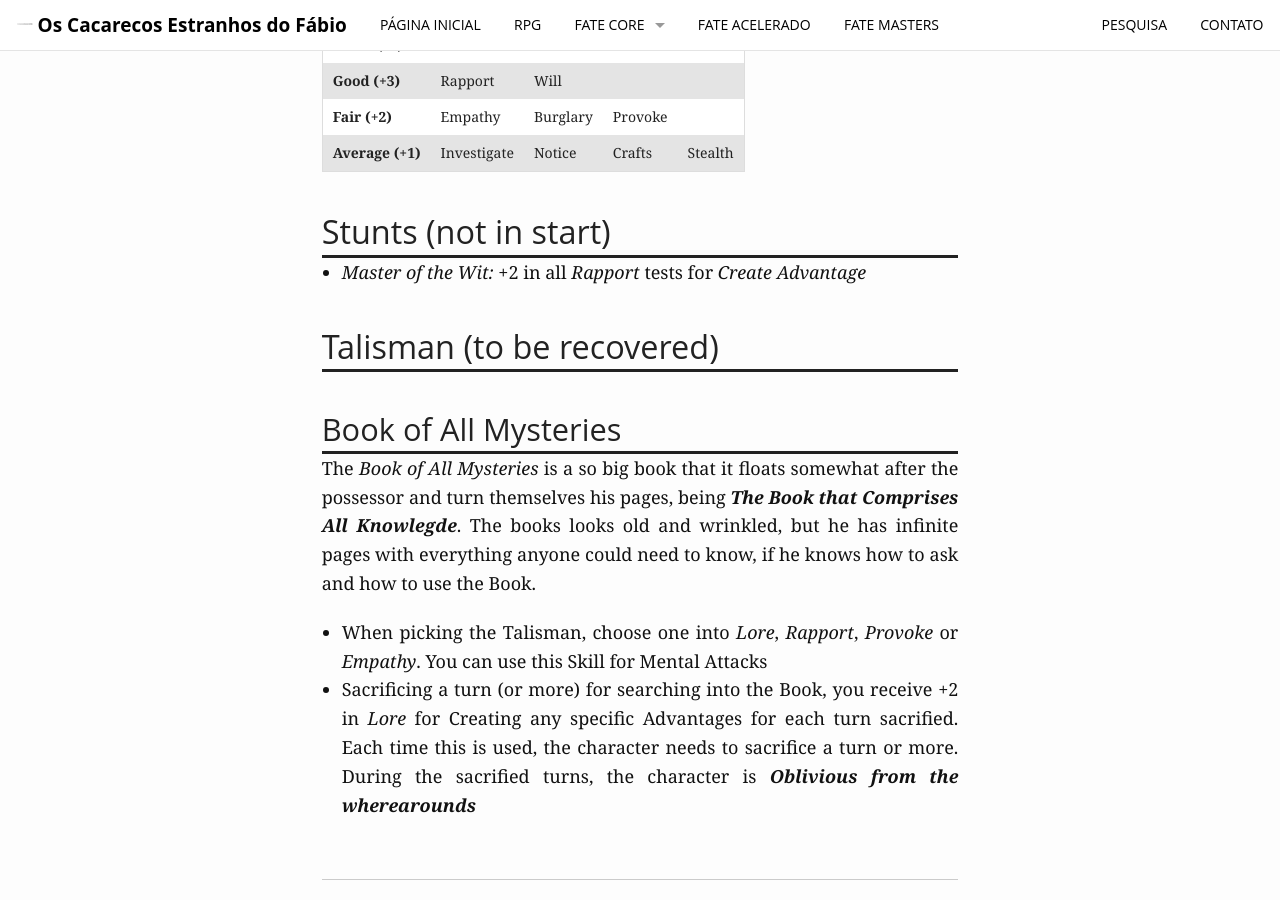
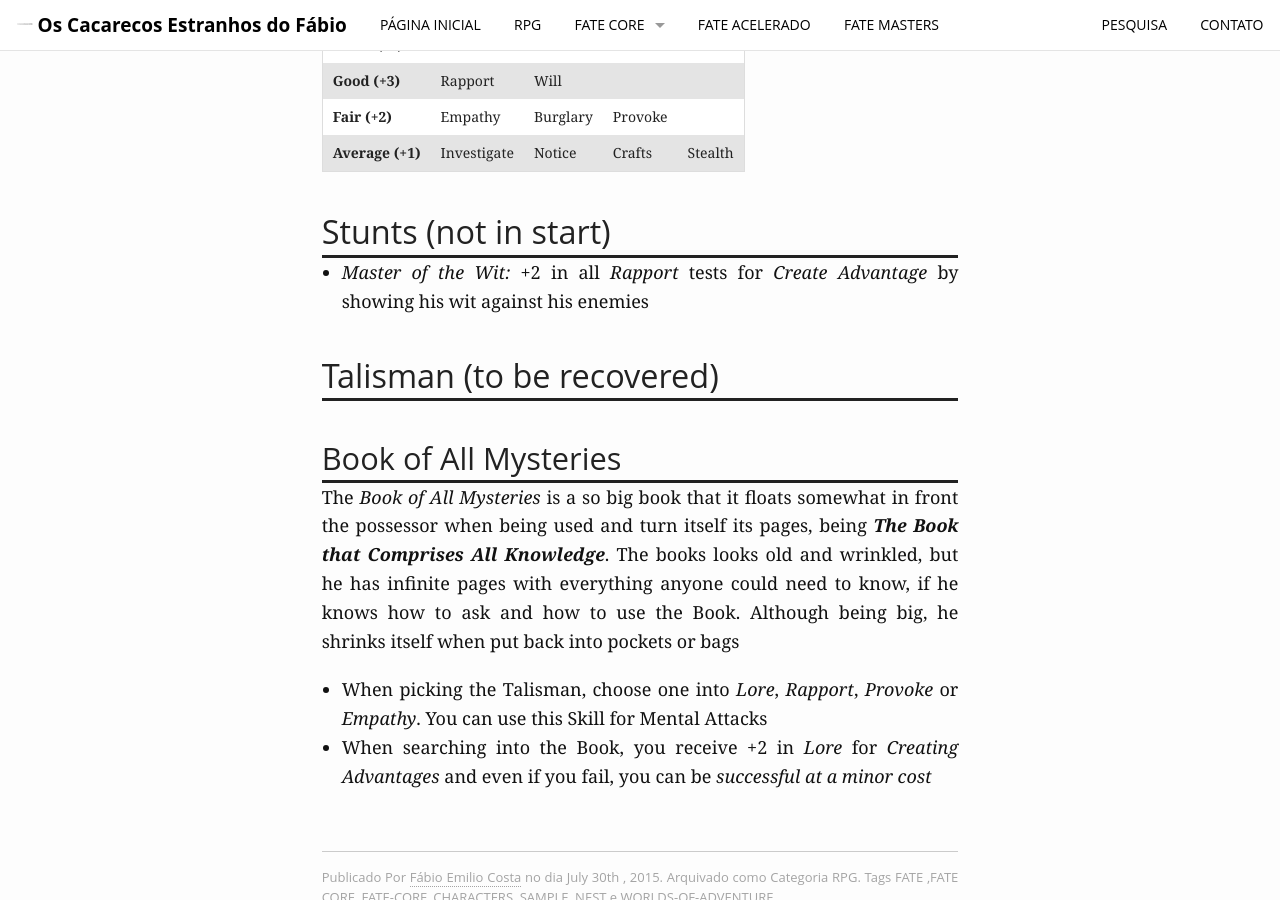
Before and after one commit to fabiocosta0305/fabiocosta0305.github.io-old, a Jekyll site: the page built from _posts/RPG/2015-07-30-NestChar.md, in a window 1280 px wide and 900 px high, scrolled down 1688 px. Built offline with Jekyll 4.4.1, drawn with Linux system fonts in a browser that asks for light colours.

Commit message:
Corrigido Personagem Exemplo de Nest

```diff
--- a/_posts/RPG/2015-07-30-NestChar.md
+++ b/_posts/RPG/2015-07-30-NestChar.md
@@ -74,24 +74,25 @@ the happier times, when confronting Evil was easy.
 
 ### Stunts (not in start)
 
-+ _Master of the Wit:_ +2 in all _Rapport_ tests for _Create Advantage_
++  _Master  of  the  Wit:_  +2 in  all  _Rapport_  tests  for  _Create
+  Advantage_ by showing his wit against his enemies
 
 ### Talisman (to be recovered)
 
 #### Book of All Mysteries
 
 The _Book of All  Mysteries_ is a so big book  that it floats somewhat
-after the possessor  and turn themselves his pages,  being _**The Book
-that Comprises All Knowlegde**_. The books looks old and wrinkled, but
-he has infinite pages with everything anyone could need to know, if he
-knows how to ask and how to use the Book.
+in front  the possessor  when being  used and  turn itself  its pages,
+being _**The  Book that Comprises  All Knowledge**_.  The  books looks
+old and  wrinkled, but  he has infinite  pages with  everything anyone
+could  need to  know,  if he  knows  how to  ask and  how  to use  the
+Book. Although being big, he shrinks itself when put back into pockets
+or bags
 
 +  When  picking the  Talisman,  choose  one into  _Lore_,  _Rapport_,
   _Provoke_ or _Empathy_. You can use this Skill for Mental Attacks
-+  Sacrificing a  turn  (or more)  for searching  into  the Book,  you
-  receive +2 in  _Lore_ for Creating any specific  Advantages for each
-  turn  sacrified. Each  time this  is  used, the  character needs  to
-  sacrifice a turn or more.  During the sacrified turns, the character
-  is _**Oblivious from the wherearounds**_
++   When  searching into  the  Book,  you  receive  +2 in  _Lore_  for
+   _Creating Advantages_ and even if  you fail, you can be _successful
+   at a minor cost_
 
 [1]: http://www.drivethrurpg.com/product/153980/Nest--A-World-of-Adventure-for-Fate-Core
```
